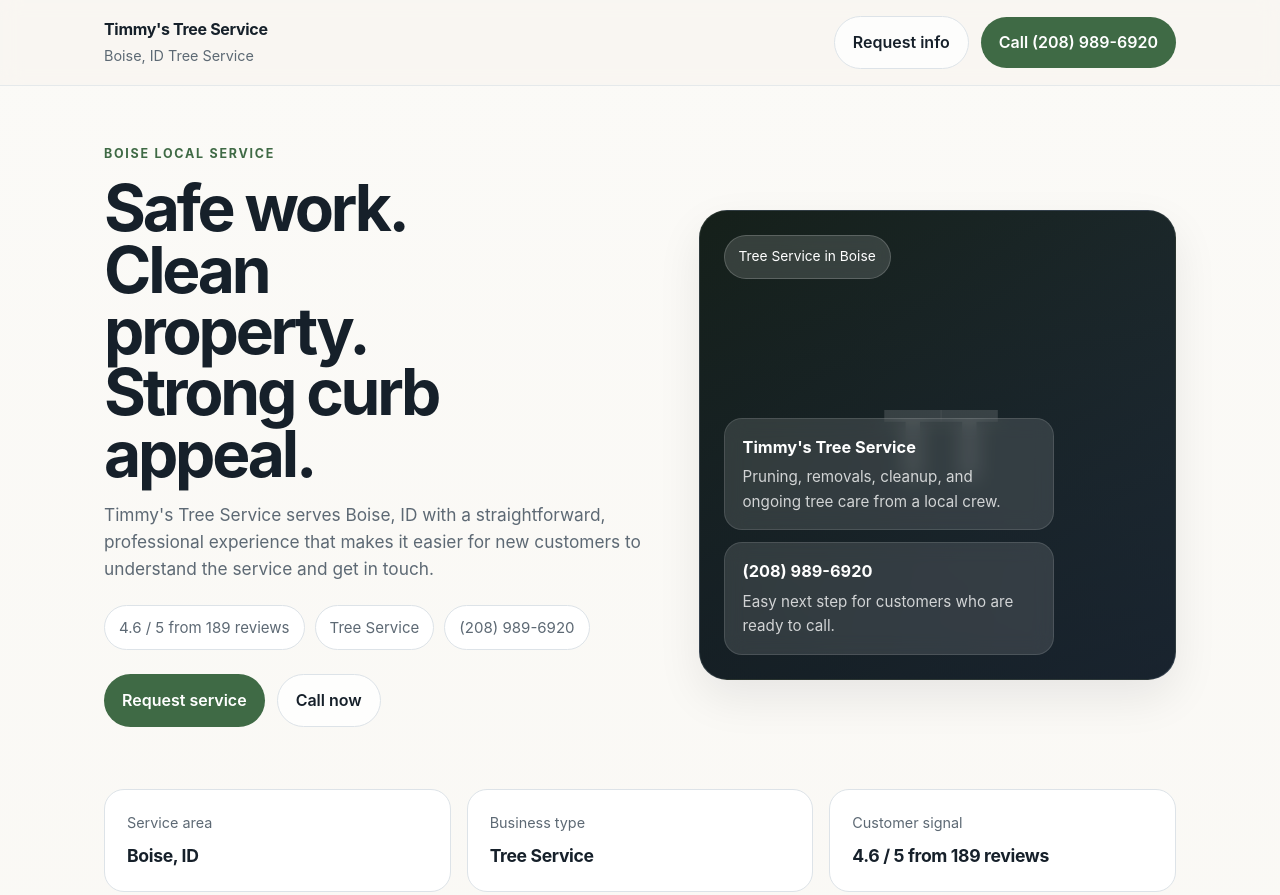
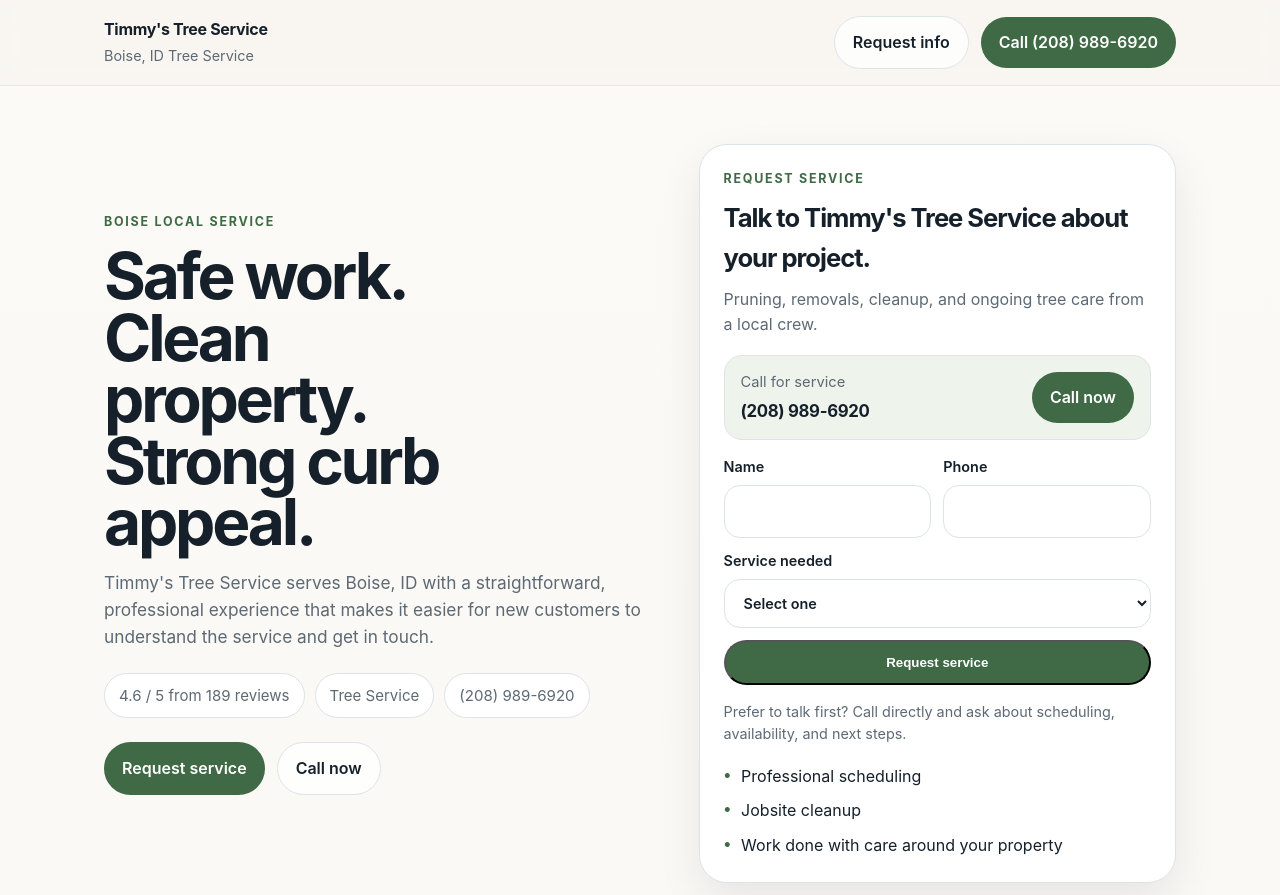
Before and after one commit to disruptorsai/leadgen-timmys-tree-service, a plain HTML site: page index.html in a window 1280 px wide. Shown: the top 895 px of the page. Drawn offline with Linux system fonts and the light colour scheme.

Commit message:
Deploy premium site

```diff
--- a/index.html
+++ b/index.html
@@ -54,29 +54,20 @@
     .hero-actions { display: flex; flex-wrap: wrap; gap: 12px; margin-bottom: 20px; }
     .subtle-link { color: var(--muted); font-weight: 600; }
     .subtle-link:hover { color: var(--text); }
-    .hero-card {
-      min-height: 470px;
-      border-radius: 28px;
-      overflow: hidden;
-      position: relative;
-      background: linear-gradient(145deg, var(--deep), #243241);
-      box-shadow: var(--shadow);
-      border: 1px solid rgba(255,255,255,.08);
-
-    }
-    .hero-card::after {
-      content: '';
-      position: absolute;
-      inset: 0;
-      background: linear-gradient(180deg, rgba(9,15,20,.06), rgba(9,15,20,.42));
-    }
-    .hero-overlay { position: absolute; inset: 0; z-index: 1; padding: 24px; display: flex; flex-direction: column; justify-content: space-between; color: white; }
-    .hero-badge { align-self: flex-start; background: rgba(255,255,255,.14); border: 1px solid rgba(255,255,255,.18); padding: 10px 14px; border-radius: 999px; font-size: .86rem; backdrop-filter: blur(8px); }
-    .hero-stats { display: grid; gap: 12px; max-width: 330px; }
-    .stat-panel { background: rgba(255,255,255,.12); backdrop-filter: blur(10px); border: 1px solid rgba(255,255,255,.12); border-radius: 18px; padding: 16px 18px; }
-    .stat-panel strong { display: block; font-size: 1.02rem; margin-bottom: 4px; }
-    .stat-panel span { color: rgba(255,255,255,.78); font-size: .95rem; }
-    .initials-only { display: flex; align-items: center; justify-content: center; font-size: 6rem; font-weight: 700; letter-spacing: -.08em; color: rgba(255,255,255,.18); position: absolute; inset: 0; z-index: 0; }
+    .hero-cta-card { background: white; border: 1px solid var(--line); border-radius: 28px; box-shadow: var(--shadow); padding: 24px; }
+    .hero-cta-top { display: grid; gap: 10px; margin-bottom: 18px; }
+    .hero-cta-top h3 { margin: 0; font-size: 1.6rem; letter-spacing: -.04em; }
+    .hero-cta-top p { margin: 0; color: var(--muted); }
+    .hero-callout { display: flex; align-items: center; justify-content: space-between; gap: 12px; padding: 15px 16px; background: var(--surface); border: 1px solid var(--line); border-radius: 18px; margin-bottom: 16px; }
+    .hero-callout span { color: var(--muted); font-size: .92rem; display: block; margin-bottom: 4px; }
+    .hero-callout strong { font-size: 1.05rem; letter-spacing: -.02em; }
+    .hero-mini-form { display: grid; gap: 12px; }
+    .hero-mini-grid { display: grid; grid-template-columns: 1fr 1fr; gap: 12px; }
+    .hero-mini-form label { display: grid; gap: 7px; font-size: .9rem; font-weight: 600; }
+    .hero-mini-note { color: var(--muted); font-size: .9rem; margin-top: 4px; }
+    .hero-bullets { display: grid; gap: 10px; margin: 18px 0 0; padding: 0; list-style: none; }
+    .hero-bullets li { display: flex; align-items: flex-start; gap: 10px; color: var(--text); }
+    .hero-bullets li::before { content: '•'; color: var(--accent); font-weight: 700; line-height: 1; margin-top: 2px; }
     .facts { padding: 8px 0 54px; }
     .facts-grid { display: grid; grid-template-columns: repeat(3,1fr); gap: 16px; }
     .fact { background: white; border: 1px solid var(--line); border-radius: 20px; padding: 22px; }
@@ -118,7 +109,7 @@
     @media (max-width: 920px) {
       .hero-grid, .trust-grid, .contact-grid { grid-template-columns: 1fr; }
       .facts-grid, .services-grid { grid-template-columns: 1fr; }
-      .hero-card { min-height: 380px; }
+      .hero-mini-grid { grid-template-columns: 1fr; }
       .field-grid { grid-template-columns: 1fr; }
       .section-head { flex-direction: column; align-items: start; }
     }
@@ -126,7 +117,6 @@
       .site-header .wrap { padding: 14px 18px; }
       .wrap { padding: 0 18px; }
       .hero { padding-top: 34px; }
-      .hero-card { min-height: 320px; }
       h1 { max-width: none; }
       .header-actions { width: 100%; justify-content: flex-start; }
     }
@@ -164,15 +154,43 @@
           </div>
 
         </div>
-        <div class="hero-card">
-          <div class="initials-only">TT</div>
-          <div class="hero-overlay">
-            <div class="hero-badge">Tree Service in Boise</div>
-            <div class="hero-stats">
-              <div class="stat-panel"><strong>Timmy&#x27;s Tree Service</strong><span>Pruning, removals, cleanup, and ongoing tree care from a local crew.</span></div>
-              <div class="stat-panel"><strong>(208) 989-6920</strong><span>Easy next step for customers who are ready to call.</span></div>
+        <div class="hero-cta-card">
+          <div class="hero-cta-top">
+            <div class="eyebrow" style="margin-bottom:0;">Request service</div>
+            <h3>Talk to Timmy&#x27;s Tree Service about your project.</h3>
+            <p>Pruning, removals, cleanup, and ongoing tree care from a local crew.</p>
+          </div>
+          <div class="hero-callout">
+            <div>
+              <span>Call for service</span>
+              <strong>(208) 989-6920</strong>
             </div>
+            <a class="btn btn-primary" href="tel:+12089896920">Call now</a>
           </div>
+          <form class="hero-mini-form" action="https://formspree.io/f/xpwzgkqy" method="POST">
+            <input type="hidden" name="source" value="hero_form">
+            <div class="hero-mini-grid">
+              <label>Name<input type="text" name="name" required></label>
+              <label>Phone<input type="tel" name="phone" required></label>
+            </div>
+            <label>Service needed
+              <select name="service">
+                <option value="">Select one</option>
+                <option>Tree trimming</option>
+                <option>Tree removal</option>
+                <option>Storm cleanup</option>
+                <option>Stump grinding</option>
+                <option>General inquiry</option>
+              </select>
+            </label>
+            <button class="btn btn-primary" type="submit">Request service</button>
+            <div class="hero-mini-note">Prefer to talk first? Call directly and ask about scheduling, availability, and next steps.</div>
+          </form>
+          <ul class="hero-bullets">
+            <li>Professional scheduling</li>
+            <li>Jobsite cleanup</li>
+            <li>Work done with care around your property</li>
+          </ul>
         </div>
       </div>
     </section>
```
Also changed, not shown: 1 other file.
